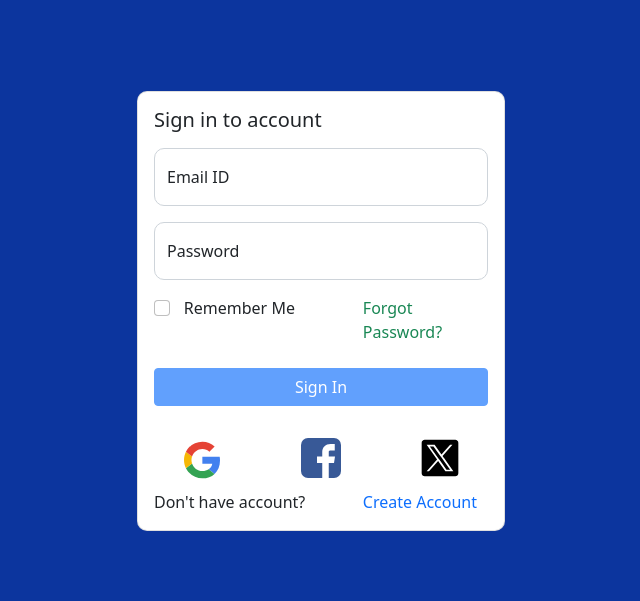
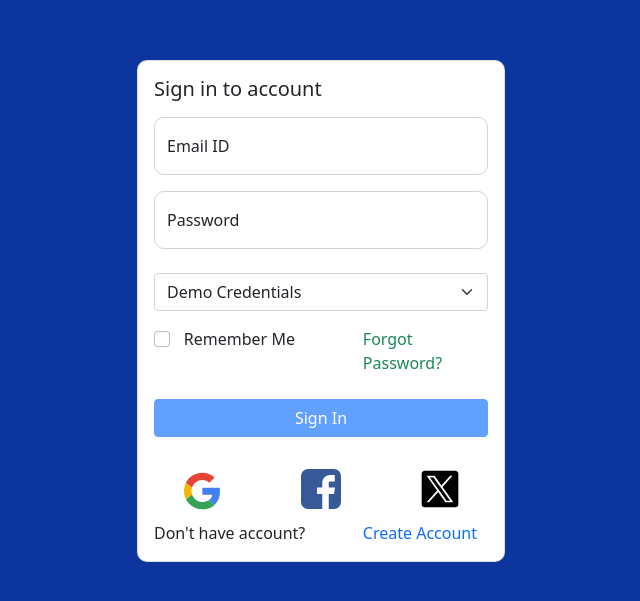
Before and after one commit to ShivamShokeen/admin-template, an Angular app: page /sign-in in a window 1280 px wide. Shown: the part 113-714 px from the top of the page, without its empty margins (319-959 px from the left). Built offline with nearby package versions, Linux system fonts and the light colour scheme.

Commit message:
Role has been added

```diff
--- a/package.json
+++ b/package.json
@@ -33,6 +33,7 @@
     "@angular/compiler-cli": "^17.0.0",
     "@types/express": "^4.17.17",
     "@types/jasmine": "~5.1.0",
+    "@types/jsonwebtoken": "^9.0.6",
     "@types/node": "^18.18.0",
     "jasmine-core": "~5.1.0",
     "karma": "~6.4.0",
--- /dev/null
+++ b/src/app/Auth/auth.service.ts
@@ -0,0 +1,21 @@
+import { Injectable } from '@angular/core';
+
+@Injectable({
+  providedIn: 'root',
+})
+export class AuthService {
+  constructor() {}
+
+  login(token: string): void {
+    localStorage.setItem('user_details', token);
+  }
+
+  logout(): void {
+    localStorage.removeItem('user_details');
+  }
+
+  isLoggedIn(): boolean {
+    return localStorage.getItem('user_details') !== null;
+  }
+
+}
--- /dev/null
+++ b/src/app/Auth/authguard.service.ts
@@ -0,0 +1,19 @@
+import { Injectable } from '@angular/core';
+import { Router } from '@angular/router';
+import { AuthService } from './auth.service';
+
+@Injectable({
+  providedIn: 'root',
+})
+export class AuthguardService {
+  constructor(private authService: AuthService, private router: Router) {}
+
+  canActivate(): boolean {
+    if (this.authService.isLoggedIn()) {
+      return true;
+    } else {
+      this.router.navigate(['/sign-in']);
+      return false;
+    }
+  }
+}
--- a/src/app/app.routes.ts
+++ b/src/app/app.routes.ts
@@ -4,6 +4,7 @@ import { SignUpComponent } from './signup-signin/sign-up/sign-up.component';
 import { DashboardComponent } from './signup-signin/dashboard/dashboard.component';
 import { sign } from 'crypto';
 import { NotfoundComponent } from './notfound/notfound.component';
+import { AuthguardService } from './Auth/authguard.service';
 
 export const routes: Routes = [
   {
@@ -22,6 +23,7 @@ export const routes: Routes = [
   {
     path: 'dashboard',
     component: DashboardComponent,
+    canActivate: [AuthguardService],
   },
   {
     path: '**',
--- a/src/app/signup-signin/sign-in/sign-in.component.html
+++ b/src/app/signup-signin/sign-in/sign-in.component.html
@@ -34,6 +34,18 @@
                             <div *ngIf="signinForm.get('password')?.errors?.['pattern']">Invalid password. Ensures at
                                 least one lowercase letter, uppercase letter, one digit, one special character exists.
                             </div>
+                        </div>
+                    </div>
+
+                    <div class="row mt-4">
+                        <div class="col">
+                            <select class="form-select" aria-label="Default select example"
+                                (click)="fillCred($event.target)" formControlName="role">
+                                <option selected disabled value="user">Demo Credentials</option>
+                                <option value="superadmin">Superadmin</option>
+                                <option value="admin">Admin</option>
+                                <option value="clear">Clear</option>
+                            </select>
                         </div>
                     </div>
 
--- a/src/app/signup-signin/sign-in/sign-in.component.ts
+++ b/src/app/signup-signin/sign-in/sign-in.component.ts
@@ -29,6 +29,7 @@ export class SignInComponent implements OnInit {
       ],
     ],
     remember: false,
+    role: null,
   });
 
   constructor(
@@ -38,8 +39,38 @@ export class SignInComponent implements OnInit {
   ) {}
 
   ngOnInit(): void {
+    this.formReset();
+  }
+
+  formReset() {
     this.signinForm.reset();
     this.signinForm.controls['remember'].patchValue(false);
+    this.signinForm.controls['role'].patchValue('user');
+  }
+
+  fillCred(data: any) {
+    if (data?.value == 'superadmin') {
+      this.formReset();
+      this.signinForm.patchValue({
+        email: 'shivamshokeen67@gmail.com',
+        password: 'superadmin@A1',
+        role: 'superadmin',
+        remember: true,
+      });
+    }
+
+    if (data?.value == 'admin') {
+      this.formReset();
+      this.signinForm.patchValue({
+        email: 'sam@any.com',
+        password: 'superadmin@A1',
+        role: 'admin',
+        remember: true,
+      });
+    }
+    if (data?.value == 'clear') {
+      this.formReset();
+    }
   }
 
   signin() {
@@ -49,14 +80,17 @@ export class SignInComponent implements OnInit {
       userData = JSON.parse(item);
     }
     if (
-      this.signinForm.get('email')?.value == 'shivamshokeen67@gmail.com' &&
-      this.signinForm.get('password')?.value == 'superadmin@A1'
+      (this.signinForm.get('email')?.value == 'shivamshokeen67@gmail.com' &&
+        this.signinForm.get('password')?.value == 'superadmin@A1') ||
+      (this.signinForm.get('email')?.value == 'sam@any.com' &&
+        this.signinForm.get('password')?.value == 'superadmin@A1')
     ) {
       localStorage.setItem(
         'user_details',
         JSON.stringify(this.signinForm.value)
       );
       this.router.navigate(['/dashboard']);
+      this.formReset();
     } else if (
       userData != null &&
       this.signinForm.get('email')?.value == userData?.email &&
@@ -65,8 +99,8 @@ export class SignInComponent implements OnInit {
       if (this.signinForm.get('remember')?.value == false) {
         localStorage.removeItem('user_details');
       }
-
       this.router.navigate(['/dashboard']);
+      this.formReset();
     } else {
       this.toast.error('Invalid Credentails');
     }
--- a/src/app/signup-signin/sign-up/sign-up.component.ts
+++ b/src/app/signup-signin/sign-up/sign-up.component.ts
@@ -34,6 +34,7 @@ export class SignUpComponent implements OnInit {
       ],
     ],
     policy: [null, [Validators.required]],
+    role: null,
   });
 
   constructor(
@@ -45,14 +46,16 @@ export class SignUpComponent implements OnInit {
   ngOnInit(): void {
     this.signupForm.reset();
     this.signupForm.controls['policy'].patchValue(false);
+    this.signupForm.controls['role'].patchValue('user');
   }
 
   signup() {
-    console.log('data', this.signupForm.value);
-    console.log('email', this.signupForm.get('email')?.value);
     if (this.signupForm.valid) {
-      localStorage.setItem('user_details', JSON.stringify(this.signupForm.value));
-       this.router.navigate(['/sign-in']);
+      localStorage.setItem(
+        'user_details',
+        JSON.stringify(this.signupForm.value)
+      );
+      this.router.navigate(['/sign-in']);
     }
   }
 
```
Also changed, not shown: 2 other files (tests, documents, lock files or other folders).
